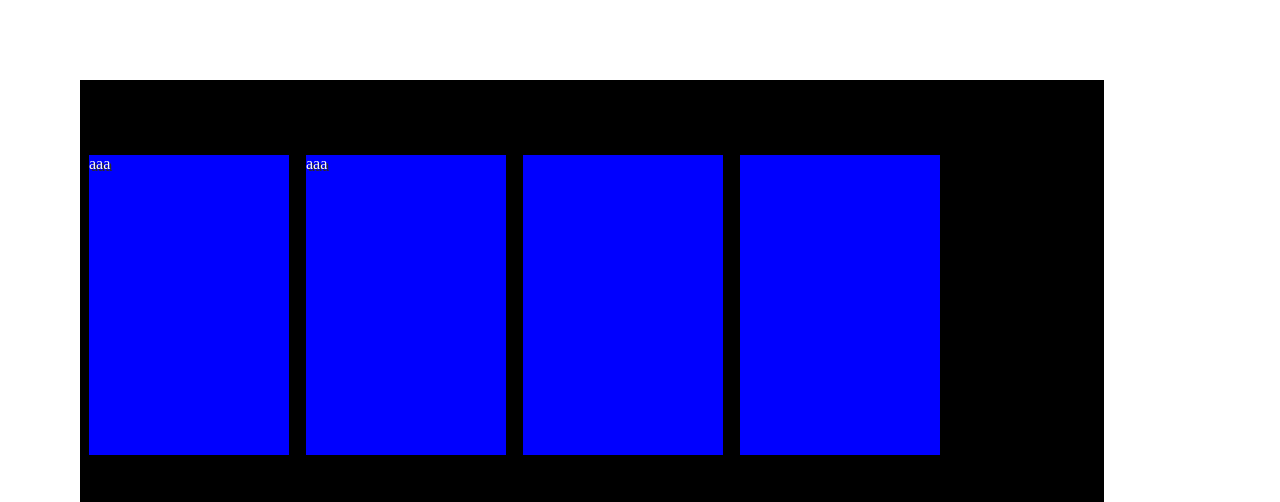
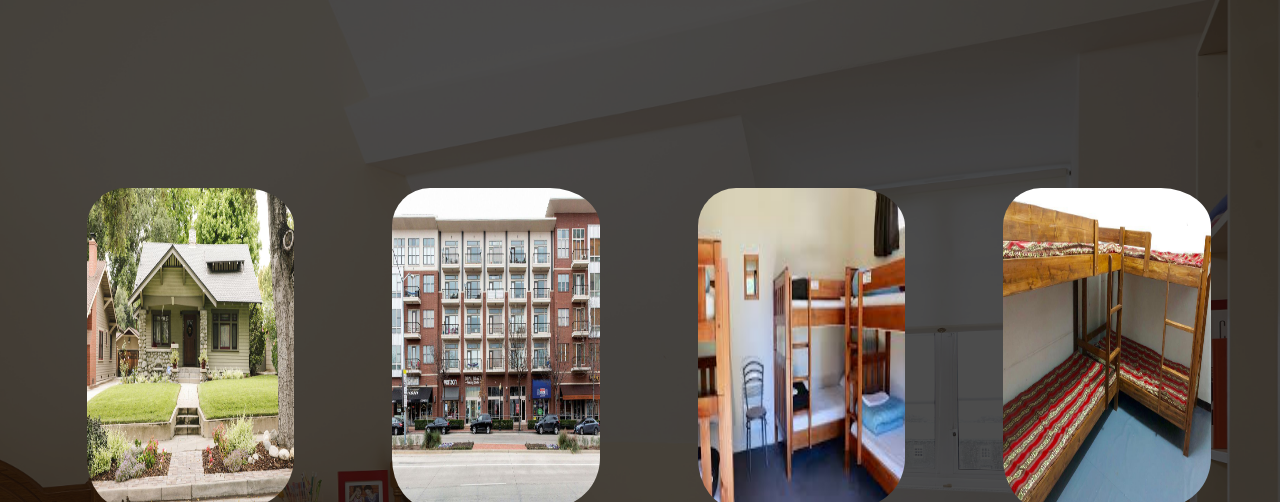
Before and after one commit to GKlyde1313/RoomAdvisor, a plain HTML site: page Links/blog.html in a window 1280 px wide. Shown: the top 502 px of the page. Drawn offline with Linux system fonts and the light colour scheme.

Commit message:
Blog page updated. Added four target href iframe src from blog page

```diff
--- a/Links/aboutUs.css
+++ b/Links/aboutUs.css
@@ -12,22 +12,10 @@ html, body {
 }
 
 .content-portfolio {
-    color: #F8F8F8;
-    text-shadow: 2px 2px #2b2b28;
-    position: absolute;
-    bottom: 10vh;
-    right: 22vh;
-    background-color: black;
-    height: 80vh;
-    width: 80%;
+    width: 100%;
+    height: 100vh;
+    background-position: 100px 100px 100px 100px;
+    background: url(../Images/background2.jpg);
+    background-size: cover;
+    filter: brightness(50%);
 }
-
-.image-container-one{
-    height: 300px;
-    width: 200px;
-    margin-top: 75px;
-    margin-left: 9px;
-    margin-right: 8px;
-    background-color: blue;
-    float: left;
-}
--- a/Links/blog.css
+++ b/Links/blog.css
@@ -12,22 +12,129 @@ html, body {
 }
 
 .content-portfolio {
-    color: #F8F8F8;
-    text-shadow: 2px 2px #2b2b28;
-    position: absolute;
-    bottom: 10vh;
-    right: 22vh;
-    background-color: black;
-    height: 80vh;
-    width: 80%;
+    width: 100%;
+    height: 100vh;
 }
 
-.image-container-one{
-    height: 300px;
-    width: 200px;
-    margin-top: 75px;
-    margin-left: 9px;
-    margin-right: 8px;
-    background-color: blue;
+.background-portfolio {
+    width: 100%;
+    height: 100vh;
+    background-position: 100px 100px 100px 100px;
+    background: url(../Images/background2.jpg);
+    background-size: cover;
+    filter: brightness(30%);
+    position: relative;
+}
+
+.selection-portfolio {
+    width: 100%;
+    height: 100vh;
+    position: absolute;
+    bottom: 8vh;
+    position: absolute;
+}
+
+.first-image {
+    height: 50vh;
+    width: 18%;
+    border-radius: 50px 50px;
+}
+
+.first-image a {
+    text-decoration: none;
+    color: black;
+}
+
+#Home {
+    position: flex;
     float: left;
+    margin-top: 30vh;
+    margin-left: 75px;
 }
+
+#Home img {
+    float: left;
+    padding-left: 12px;
+    padding-top: 12px;
+    height: 40vh;
+    width: 90%;
+    border-radius: 50px 50px;
+}
+
+#Home h1 {
+    text-align: center;
+    text-decoration: none;
+    text-transform: uppercase;
+}
+
+#Apartment {
+    position: flex;
+    float: left;
+    margin-top: 30vh;
+    margin-left: 75px;
+}
+
+#Apartment img {
+    float: left;
+    padding-left: 12px;
+    padding-top: 12px;
+    height: 40vh;
+    width: 90%;
+    border-radius: 50px 50px;
+}
+
+#Apartment h1 {
+    text-align: center;
+    text-decoration: none;
+    text-transform: uppercase;
+}
+
+#Dormitory {
+    position: flex;
+    float: left;
+    margin-top: 30vh;
+    margin-left: 75px;
+}
+
+#Dormitory img {
+    float: left;
+    padding-left: 12px;
+    padding-top: 12px;
+    height: 40vh;
+    width: 90%;
+    border-radius: 50px 50px;
+}
+
+#Dormitory h1 {
+    text-align: center;
+    text-decoration: none;
+    text-transform: uppercase;
+}
+
+#Bedspacer-Room {
+    position: flex;
+    float: left;
+    margin-top: 30vh;
+    margin-left: 75px;
+}
+
+#Bedspacer-Room img {
+    float: left;
+    padding-left: 12px;
+    padding-top: 12px;
+    height: 40vh;
+    width: 90%;
+    border-radius: 50px 50px;
+}
+
+#Bedspacer-Room h1 {
+    text-align: center;
+    text-decoration: none;
+    text-transform: uppercase;
+}
+
+.first-image:hover {
+    -ms-transform: scale(1.1);
+    -webkit-transform: scale(1.1);
+    transform: scale(1.1);
+}
--- a/Links/blog.html
+++ b/Links/blog.html
@@ -5,26 +5,36 @@
     <meta charset="UTF-8">
     <meta name="viewport" content="width=device-width, initial-scale=1.0">
     <meta http-equiv="X-UA-Compatible" content="ie=edge">
-    <link rel="stylesheet" href="./aboutUs.css">
+    <link rel="stylesheet" href="./blog.css">
 </head>
 
 <body>
     <div class="main-portfolio">
         <div class="content-portfolio">
-            <div class="image-container-one">
-                aaa
-            </div>
-            <div class="image-container-one">
-                aaa
-            </div>
-            <div class="image-container-one">
+            <div class="background-portfolio">
 
             </div>
-            <div class="image-container-one">
-
-            </div>
-            <div class="image-container-one">
-
+            <div class="selection-portfolio">
+                <div id="Home" class="first-image">
+                    <a target="i_frame" href="blog-home.html"><img src="../Images/home.jpg">
+                        <h1>Home</h1>
+                    </a>
+                </div>
+                <div id="Apartment" class="first-image">
+                    <a target="i_frame" href="blog-apartment.html"><img src="../Images/apartment.jpg">
+                        <h1>Apartment</h1>
+                    </a>
+                </div>
+                <div id="Dormitory" class="first-image">
+                    <a target="i_frame" href="blog-dormitory.html"><img src="../Images/dormitory.jpg">
+                        <h1>Dormitory</h1>
+                    </a>
+                </div>
+                <div id="Bedspacer-Room" class="first-image">
+                    <a target="i_frame" href="blog-bedspacer.html"><img src="../Images/bed-spacer.jpg">
+                        <h1>Bedspacer</h1>
+                    </a>
+                </div>
             </div>
         </div>
     </div>
--- a/Links/contactUS.css
+++ b/Links/contactUS.css
@@ -12,12 +12,10 @@ html, body {
 }
 
 .content-portfolio {
-    color: #F8F8F8;
-    text-shadow: 2px 2px #2b2b28;
-    position: absolute;
-    bottom: 10vh;
-    right: 22vh;
-    background-color: black;
-    height: 80vh;
-    width: 80%;
+    width: 100%;
+    height: 100vh;
+    background-position: 100px 100px 100px 100px;
+    background: url(../Images/background2.jpg);
+    background-size: cover;
+    filter: brightness(50%);
 }
```
Also changed, not shown: Links/aboutUs.html (+0 -15 lines), Links/contactUS.html (+1 -1 lines), Links/homepage.js (added, +14 -0 lines), index.html (+1 -1 lines), Images/apartment.jpg (added), Images/bed-spacer.jpg (added), Images/dormitory.jpg (added), Images/home.jpg (added).
